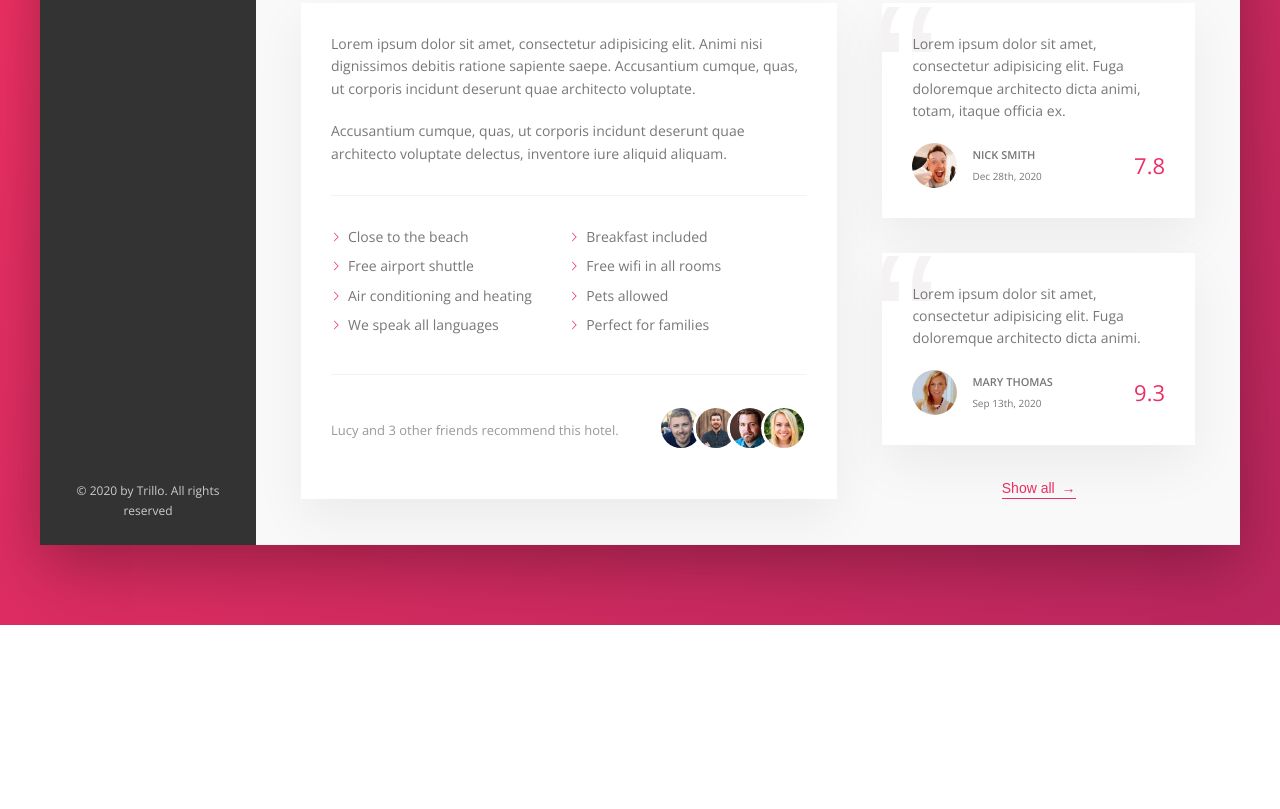
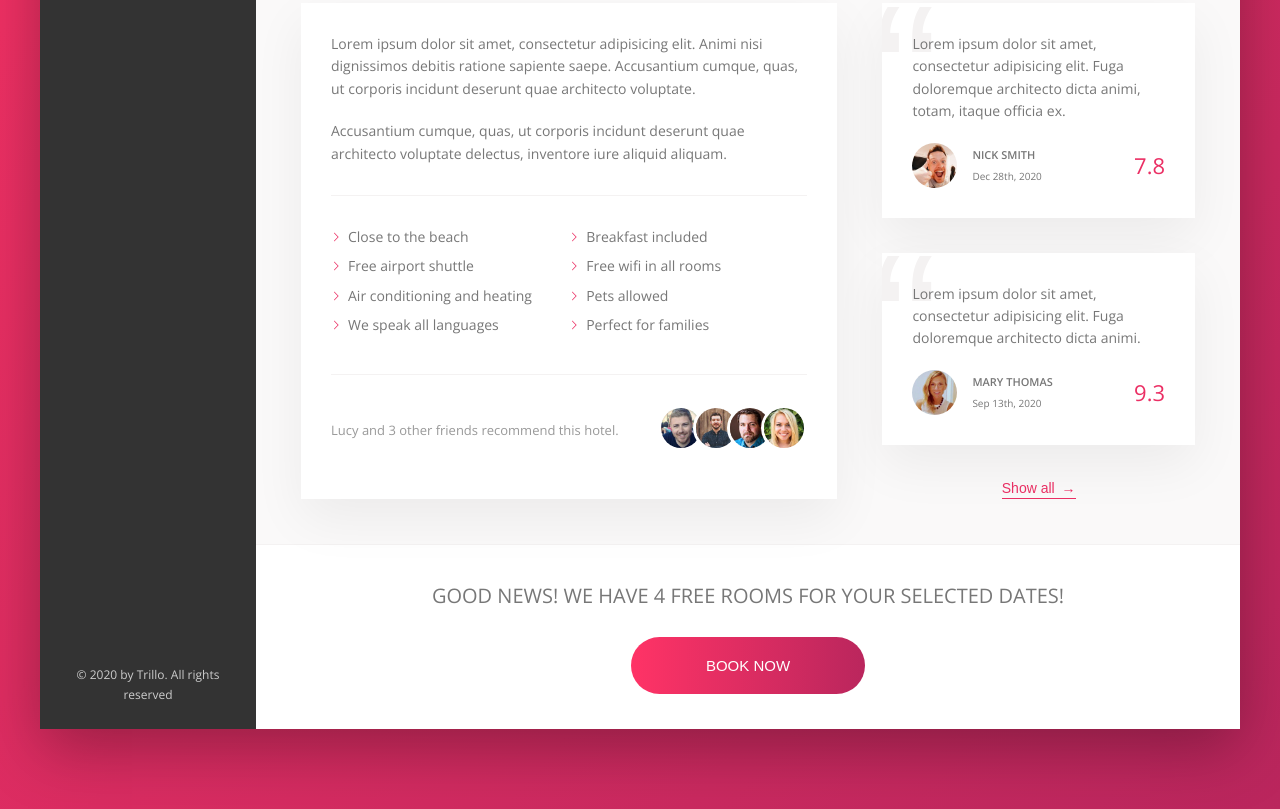
Before and after one commit to CarlosGRJ/Trillo-project, a website: page index.html in a window 1280 px wide. Shown: the part 644-1453 px from the top of the page. Before the commit the page ends 1269 px from the top, so only its background shows below. Drawn offline with nearby package versions, Linux system fonts and the light colour scheme.

Commit message:
Building CTA Section

```diff
--- a/index.html
+++ b/index.html
@@ -201,8 +201,19 @@
 
             <button class="btn-inline">Show all <span>&rarr;</span></button>
           </div>
+
+
         </div>
 
+        <div class="cta">
+          <h2 class="cta__book-now">
+            Good news! We have 4 free rooms for your selected dates!
+          </h2>
+          <button class="btn">
+            <span class="btn__visible">Book now</span>
+            <span class="btn__invisible">Only 4 rooms left</span>
+          </button>
+        </div>
 
       </main>
     </div>
--- a/sass/_components.scss
+++ b/sass/_components.scss
@@ -466,3 +466,70 @@
     }
 
 }
+
+
+///////////////////////////////////////////
+// CALL TO ACTION (CTA)
+.cta {
+    padding: 3.5rem 0;
+    text-align: center;
+
+    &__book-now {
+        font-size: 2rem;
+        font-weight: 300;
+        text-transform: uppercase;
+        margin-bottom: 2.5rem;
+    }
+}
+
+///////////////////////////////////////////
+// BUTTON
+.btn {
+    font-size: 1.5rem;
+    font-weight: 300;
+    text-transform: uppercase;
+    border-radius: 100px;
+    border: none;
+    background-image: linear-gradient(to right, var(--color-primary-light), var(--color-primary-dark));
+    color: #fff;
+    position: relative;
+    overflow: hidden;
+    cursor: pointer;
+
+    // All the child elements
+    & > * {
+        display: inline-block;
+        height: 100%;
+        width: 100%;
+        transition: all .2s;
+    }
+
+    &__visible {
+        padding: 2rem 7.5rem;
+    }
+
+    &__invisible {
+        position: absolute;
+        padding: 2rem 0;
+        left: 0;
+        top: -100%;
+    }
+
+    &:hover {
+        background-image: linear-gradient(to left, var(--color-primary-light), var(--color-primary-dark));
+    }
+
+    &:hover &__visible {
+        transform: translateY(100%);
+    }
+
+    &:hover &__invisible {
+        top: 0;
+    }
+
+    &:focus {
+        outline: none;
+        animation: pulsate 1s infinite;
+    }
+
+}
```
Also changed, not shown: css/style.css.
